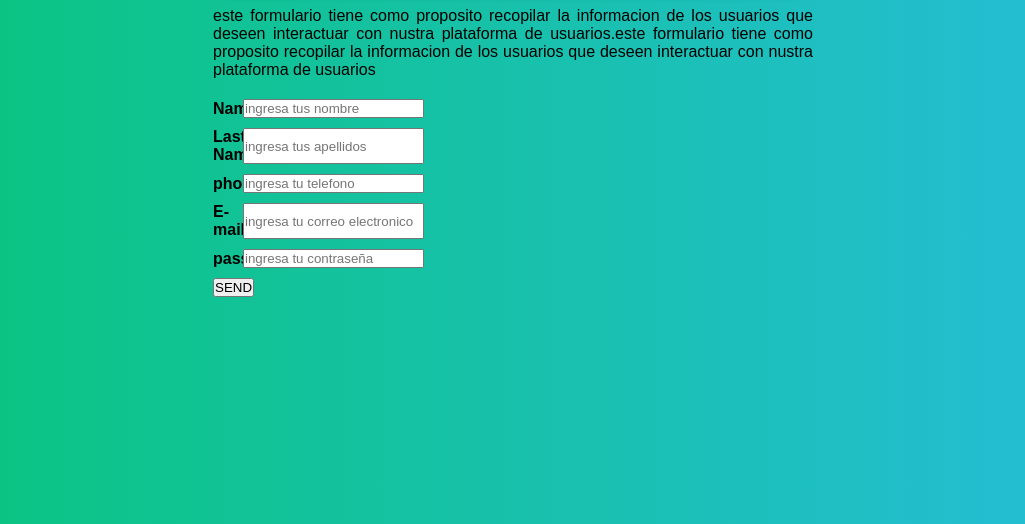
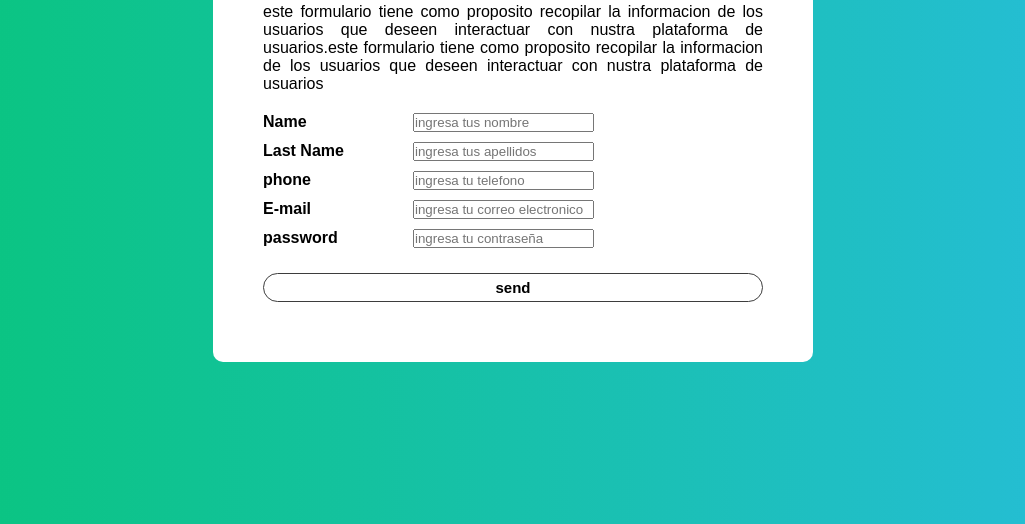
Before and after one commit to EduardoGutierrezDizeo/FormHTML, a plain HTML site: page index.html in a window 1280 px wide. Shown: the part 276-800 px from the top of the page, without its empty margins (127-1152 px from the left). Drawn offline with Linux system fonts and the light colour scheme; a web font is replaced by a local one.

Commit message:
changes im code CSS

```diff
--- a/css/style.css
+++ b/css/style.css
@@ -37,7 +37,7 @@ body{
 
 .row_form{
     margin: 10px 0;
-    width: 100px;
+    width: 100%;
     display: flex;
 }
 
@@ -55,6 +55,32 @@ body{
     font-weight: 400;
     font-size: 16px;
     border-radius: 5px;
+    border: 1px solid #3d3d3d;
+    height: 30px;
+    padding: 8px;
+    width: 70%;
+}
 
+.button_form{
+    margin-top: 15px;
+    font-family: 'Truculenta', sans-serif;
+    font-weight: 600;
+    text-transform: lowercase;
+    font-size: 15px;
+    padding: 5px;
+    border-radius: 15px;
+    border: 1px solid #3d3d3d;
+    width: 100%;
+    background-color: #fff;
+}
 
+.button_form:hover{
+    box-shadow: 0px 0px 10px #3d3d3d;
+    transition: all ease-in-out .5s;
 }
+
+.form{
+    background-color: #fff;
+    padding: 50px;
+    border-radius: 10px;
+}
```
